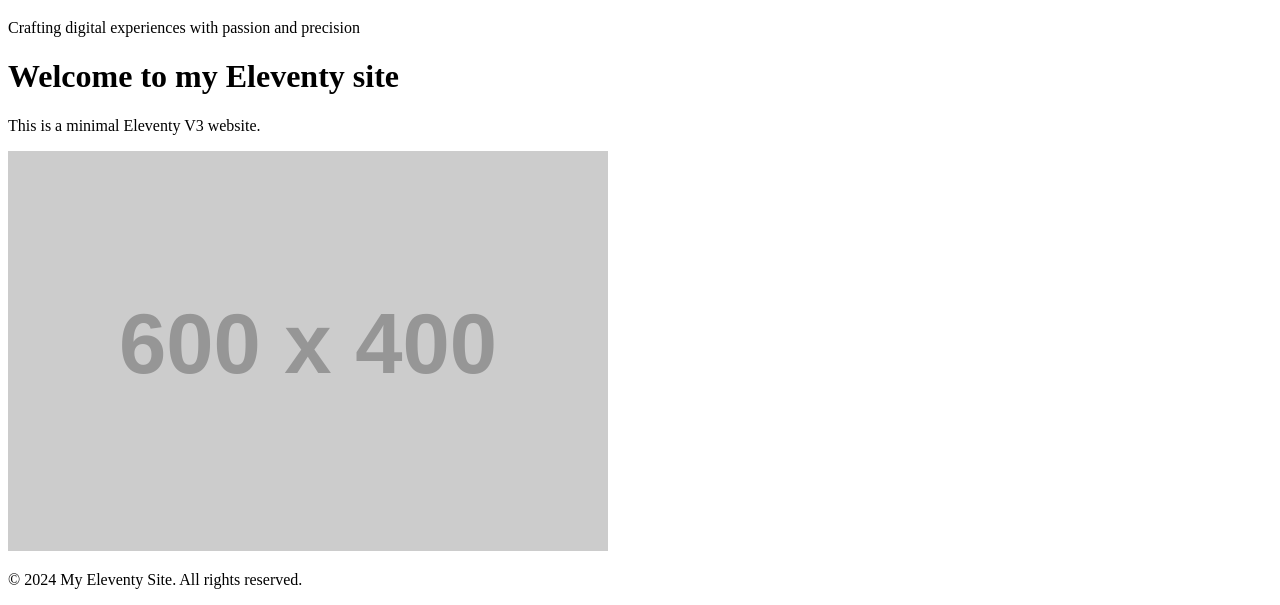
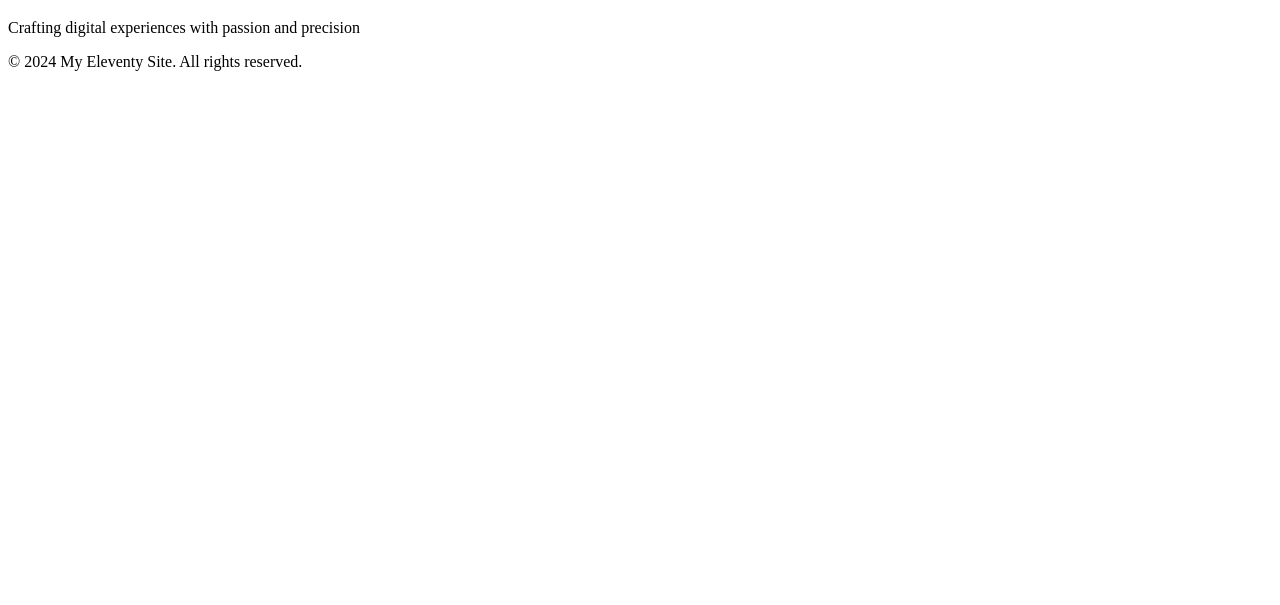
Before and after one commit to bamboounderwear/marcoux11ty, an Eleventy site: page index.md in a window 1280 px wide. Shown: the part 1002-1607 px from the top of the page. After the commit the page ends 1089 px from the top, so only its background shows below. Built offline with nearby package versions, Linux system fonts and the light colour scheme; Eleventy itself is replaced by a stand-in of ours; files that its build step writes are made by us from their sources; placeholder pictures from the web are drawn by us.

Commit message:
Update index.md

```diff
--- a/index.md
+++ b/index.md
@@ -4,8 +4,3 @@ title: Welcome to My Portfolio
 subtitle: Crafting digital experiences with passion and precision
 featuredImage: /assets/images/home.jpg
 ---
-# Welcome to my Eleventy site
-
-This is a minimal Eleventy V3 website.
-
-![Sample Image](https://placehold.co/600x400)
```
